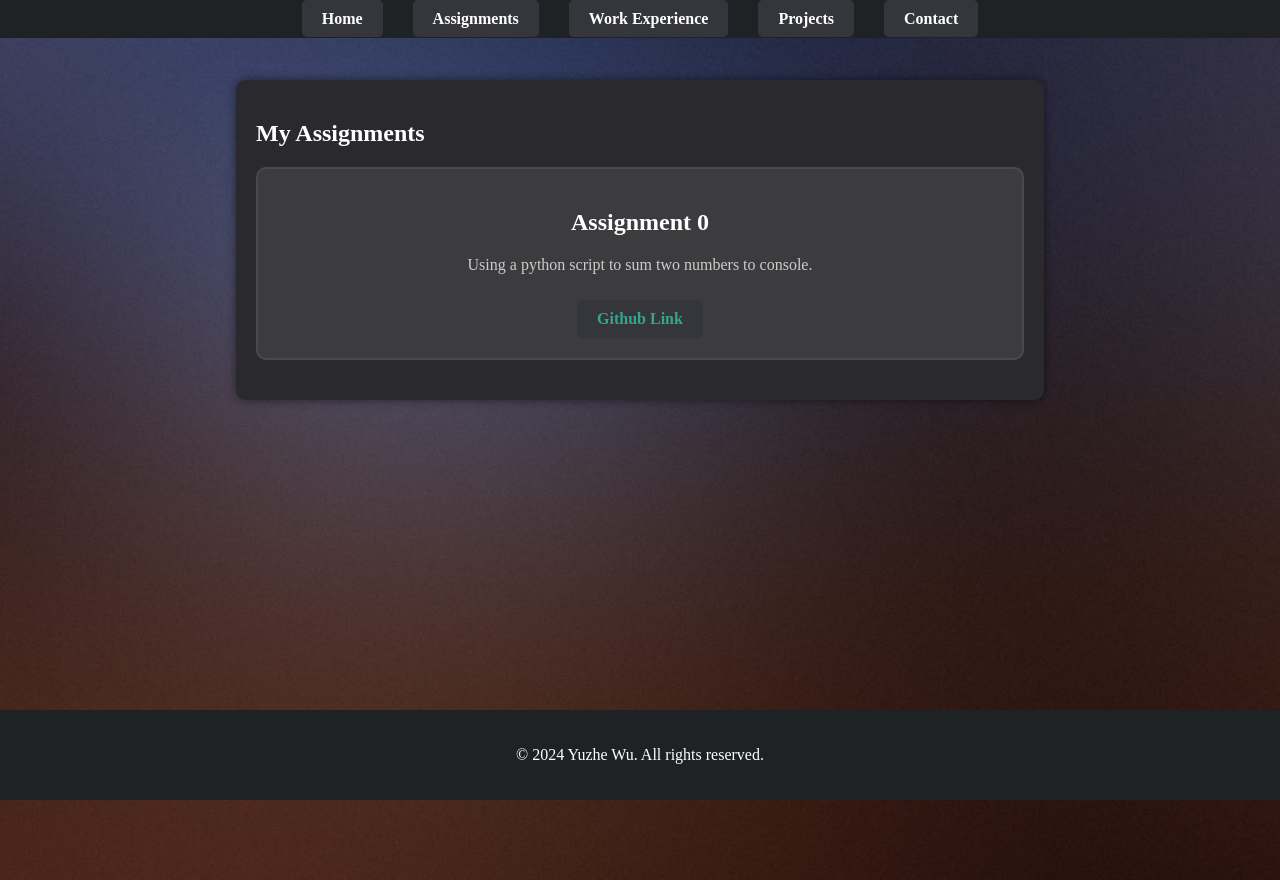
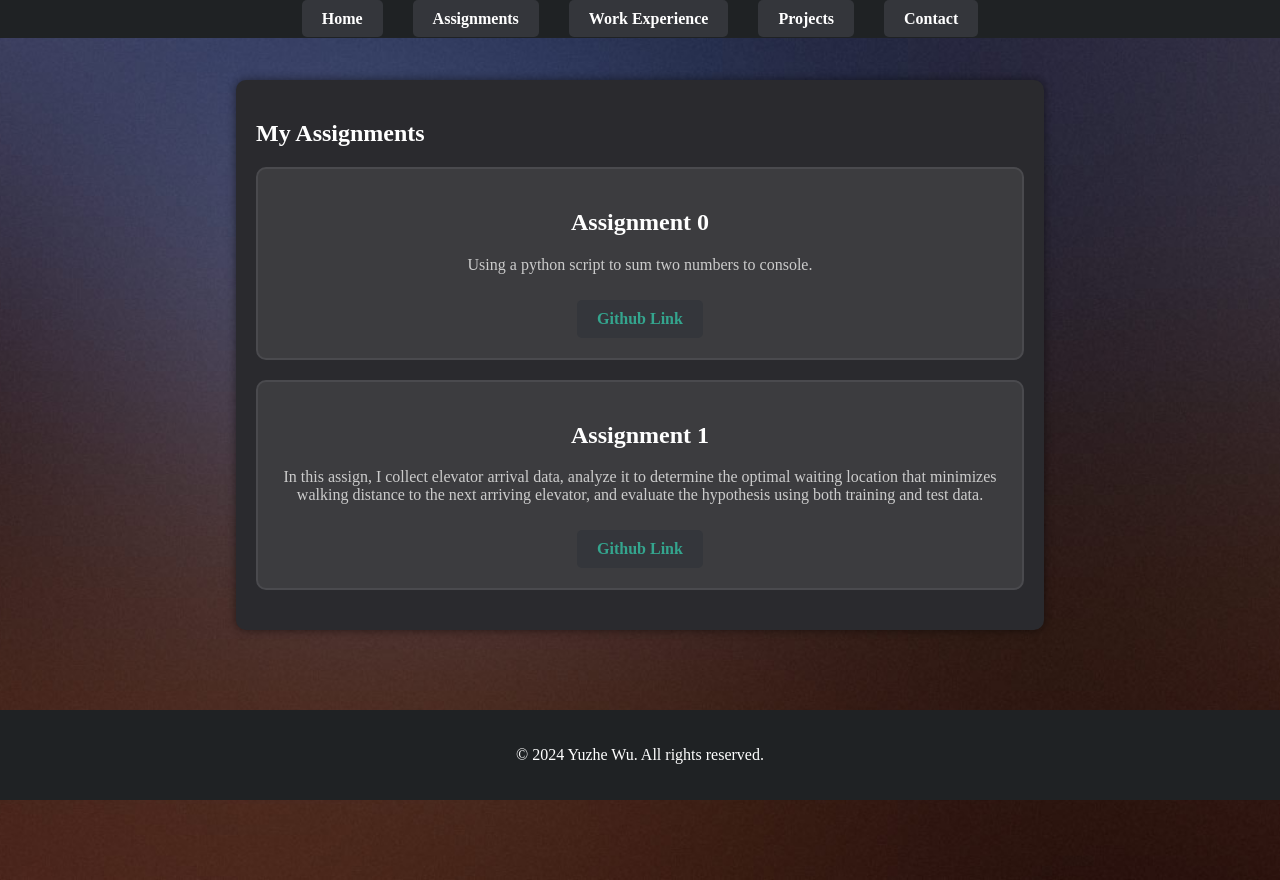
Before and after one commit to AlanYuzhe/AlanYuzhe.github.io, a plain HTML site: page assignments.html in a window 1280 px wide. Drawn offline with Linux system fonts and the light colour scheme.

Commit message:
submit assign 1

```diff
--- a/assignments.html
+++ b/assignments.html
@@ -127,6 +127,12 @@
             <a href="https://github.com/AlanYuzhe/alanwyz-assignment-0">Github Link</a>
         </div>
 
+        <div class="project">
+            <h2>Assignment 1</h2>
+            <p>In this assign, I collect elevator arrival data, analyze it to determine the optimal waiting location that minimizes walking distance to the next arriving elevator, and evaluate the hypothesis using both training and test data.</p>
+            <a href="https://github.com/AlanYuzhe/alanwyz-assignment-1">Github Link</a>
+        </div>
+
         <!-- more assign -->
     </div>
 
```
